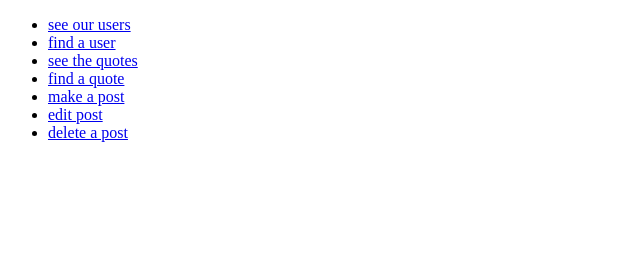
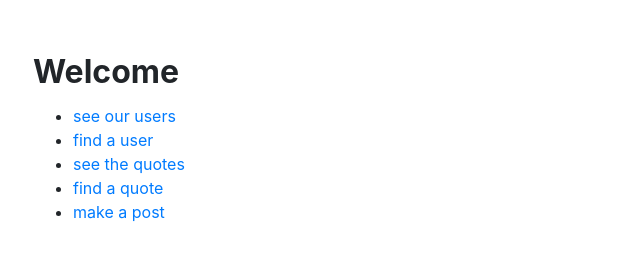
Before and after one commit to tvanloy/eindproject-frontend, a website: page homepage.html in a window 1280 px wide. Shown: the whole page, without its empty margins (0-640 px from the left). Drawn offline with nearby package versions, Linux system fonts and the light colour scheme.

Commit message:
Update homepage.html

```diff
--- a/homepage.html
+++ b/homepage.html
@@ -3,19 +3,27 @@
 <head>
     <meta charset="UTF-8">
     <meta name="viewport" content="width=device-width, initial-scale=1.0"/>
-    <title>Title</title>
+    <title>homepage</title>
+    <script defer src="https://unpkg.com/alpinejs@3.x.x/dist/cdn.min.js"></script>
+    <link rel="stylesheet"
+          href="https://cdnjs.cloudflare.com/ajax/libs/twitter-bootstrap/4.5.3/css/bootstrap-reboot.min.css">
+    <link rel="stylesheet"
+          href="https://cdnjs.cloudflare.com/ajax/libs/twitter-bootstrap/4.5.3/css/bootstrap-grid.min.css">
+
 </head>
 <body>
-<div>
+<div class="row">
+    <div class="m-5">
+        <h1>Welcome</h1>
         <ul>
             <li><a href="users.html">see our users</a></li>
             <li><a href="user.html">find a user</a></li>
             <li><a href="quotes.html">see the quotes</a></li>
             <li><a href="quote.html">find a quote</a></li>
             <li><a href="post.html">make a post</a></li>
-        <li><a href="edit.html">edit post</a></li>
-        <li><a href="delete.html">delete a post</a></li>
+
         </ul>
+    </div>
 </div>
 </body>
 </html>
```
Lines whose indentation alone changed are shown as unchanged.
